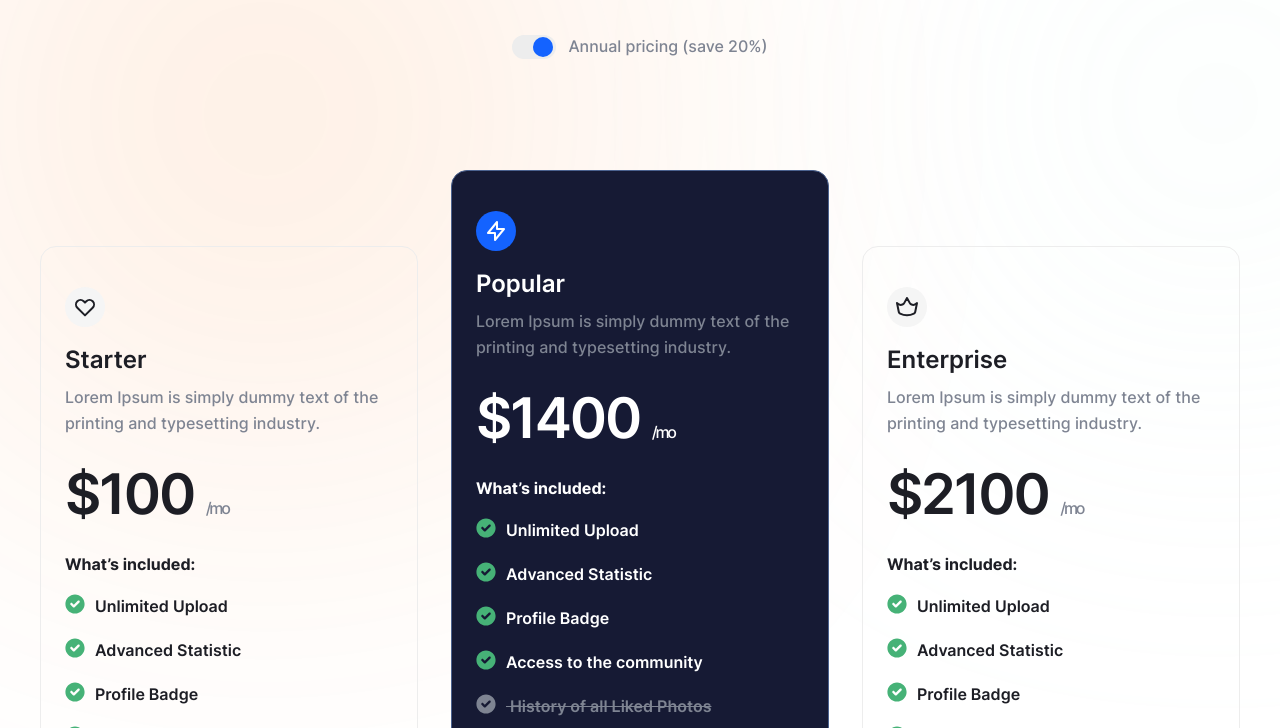
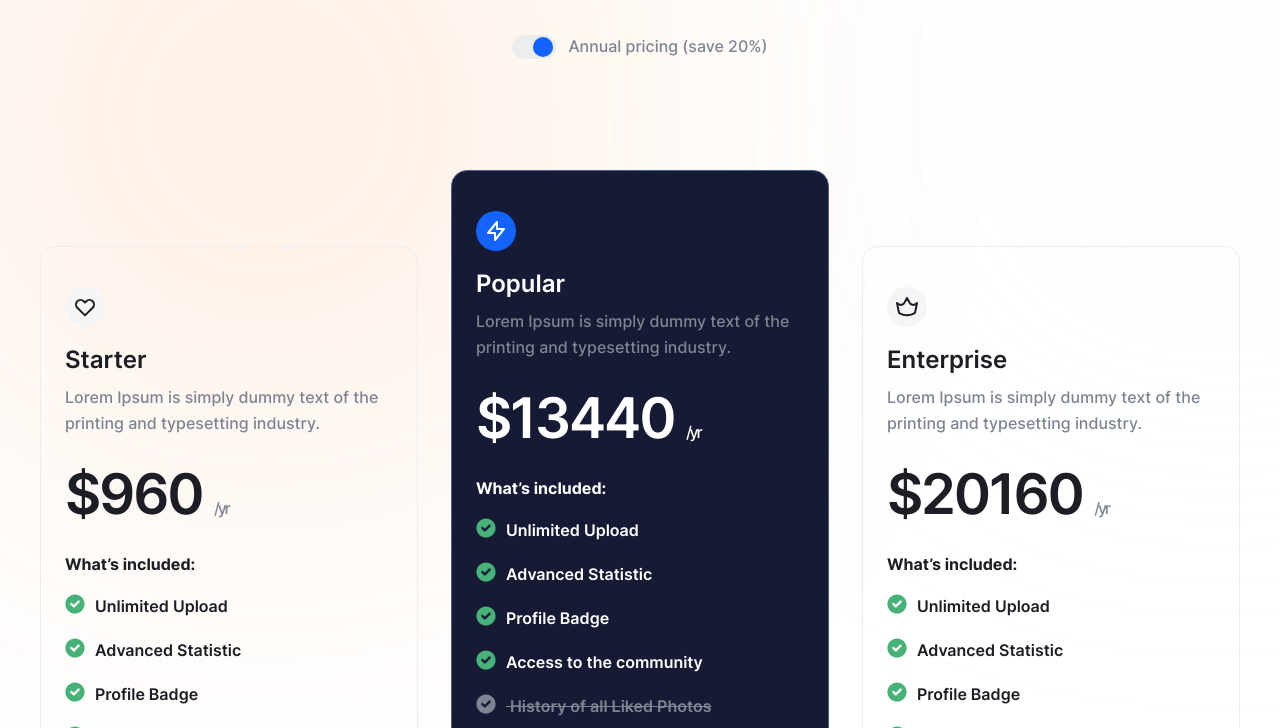
Before and after one commit to ZirikeN/Coca, a website built with Vite: page src/pricing.html in a window 1280 px wide. Shown: the part 458-1186 px from the top of the page. Built offline with nearby package versions, Linux system fonts and the light colour scheme.

Commit message:
Fixed price value

```diff
--- a/src/html/components/pricing/hero.html
+++ b/src/html/components/pricing/hero.html
@@ -43,8 +43,8 @@
         </p>
 
         <div class="hero__plans-price heading-h2">
-          <span data-price="starter">$100</span>
-          <span class="hero__plans-price-text text-p-default" data-price="date">/mo</span>
+          <span data-price="starter">$960</span>
+          <span class="hero__plans-price-text text-p-default" data-price="date">/yr</span>
         </div>
 
         <h4 class="hero__plans-list-title text-p-default">What’s included:</h4>
@@ -98,8 +98,8 @@
         </p>
 
         <div class="hero__plans-price hero__plans-price--popular heading-h2">
-          <span data-price="popular">$1400</span>
-          <span class="hero__plans-price-text hero__plans-price-text--popular text-p-default" data-price="date">/mo</span>
+          <span data-price="popular">$13440</span>
+          <span class="hero__plans-price-text hero__plans-price-text--popular text-p-default" data-price="date">/yr</span>
         </div>
 
         <h4 class="hero__plans-list-title hero__plans-list-title--popular text-p-default">What’s included:</h4>
@@ -151,8 +151,8 @@
         </p>
 
         <div class="hero__plans-price heading-h2">
-          <span data-price="enterprise">$2100</span>
-          <span class="hero__plans-price-text text-p-default" data-price="date">/mo</span>
+          <span data-price="enterprise">$20160</span>
+          <span class="hero__plans-price-text text-p-default" data-price="date">/yr</span>
         </div>
 
         <h4 class="hero__plans-list-title text-p-default">What’s included:</h4>
```
